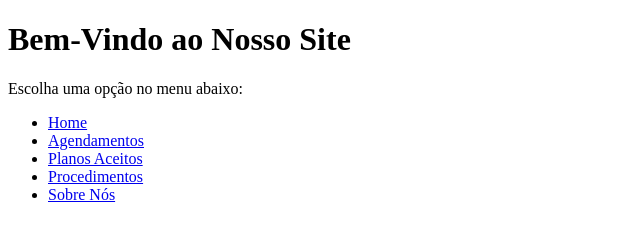
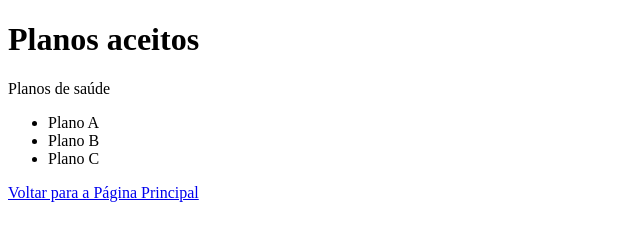
Before and after one commit to EmberMisaka/ceub_dev_interface, a plain HTML site: page Aula-Listas/Segundo Exercicio/planos-aceitos.html in a window 1280 px wide. Shown: the whole page, without its empty margins (0-640 px from the left). Drawn offline with Linux system fonts and the light colour scheme.

Commit message:
Atualização da atividade, trabalhando com âncoras (tag <a>)

```diff
--- a/Aula-Listas/Segundo Exercicio/planos-aceitos.html
+++ b/Aula-Listas/Segundo Exercicio/planos-aceitos.html
@@ -3,17 +3,17 @@
 <head>
     <meta charset="UTF-8">
     <meta name="viewport" content="width=device-width, initial-scale=1.0">
-    <title>Ancora Atividade</title>
+    <title>Planos aceitos</title>
 </head>
 <body>
-    <h1>Bem-Vindo ao Nosso Site</h1>
-    <p>Escolha uma opção no menu abaixo:</p>
+    <h1>Planos aceitos</h1>
+    <p>Planos de saúde</p>
     <ul>
-        <li><a href="index.html">Home</a></li>
-        <li><a href="agendamentos.html">Agendamentos</a></li>
-        <li><a href="planos-aceitos.html">Planos Aceitos</a></li>
-        <li><a href="procedimentos.html">Procedimentos</a></li>
-        <li><a href="sobre-nos.html">Sobre Nós</a></li>
+        <li>Plano A</li>
+        <li>Plano B</li>
+        <li>Plano C</li>
     </ul>
+
+    <a href="index.html">Voltar para a Página Principal</a>
 </body>
 </html>
```
Also changed, not shown: Aula-Listas/Segundo Exercicio/agendamentos.html (+6 -10 lines), Aula-Listas/Segundo Exercicio/fale-conosco.html (+4 -9 lines), Aula-Listas/Segundo Exercicio/procedimentos.html (+5 -10 lines), Aula-Listas/Segundo Exercicio/sobre-nos.html (+5 -10 lines).
